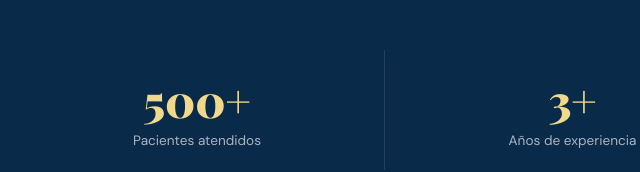
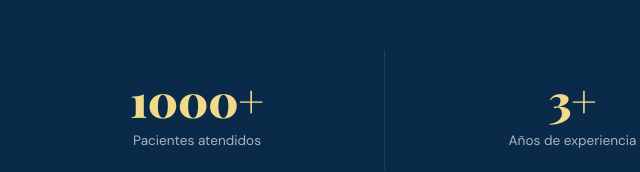
Before and after one commit to JDCar1241/kirupage, a plain HTML site: page index.html in a window 1280 px wide. Shown: the part 800-972 px from the top of the page, 67-707 px from the left. Drawn offline with nearby package versions, Linux system fonts and the light colour scheme.

Commit message:
cambio de informacion con respecto a el numero de pacientes

```diff
--- a/index.html
+++ b/index.html
@@ -367,7 +367,7 @@ footer p { color:rgba(255,255,255,0.4); font-size:0.8rem; }
 
 <!-- STATS -->
 <div class="stats">
-    <div class="stat-item"><span class="stat-num">500+</span><span class="stat-label">Pacientes atendidos</span></div>
+    <div class="stat-item"><span class="stat-num">1000+</span><span class="stat-label">Pacientes atendidos</span></div>
     <div class="stat-item"><span class="stat-num">3+</span><span class="stat-label">Años de experiencia</span></div>
     <div class="stat-item"><span class="stat-num">100%</span><span class="stat-label">Compromiso con tu salud</span></div>
 </div>
```
